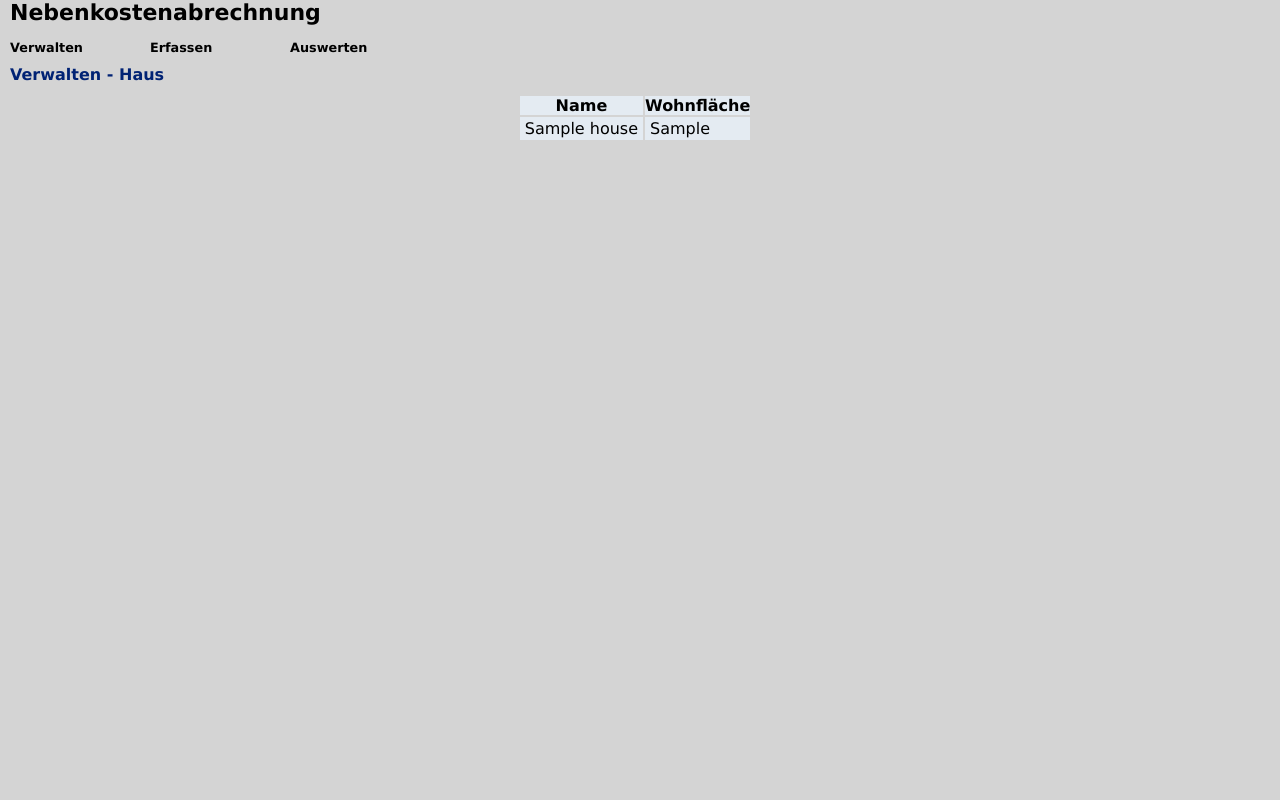
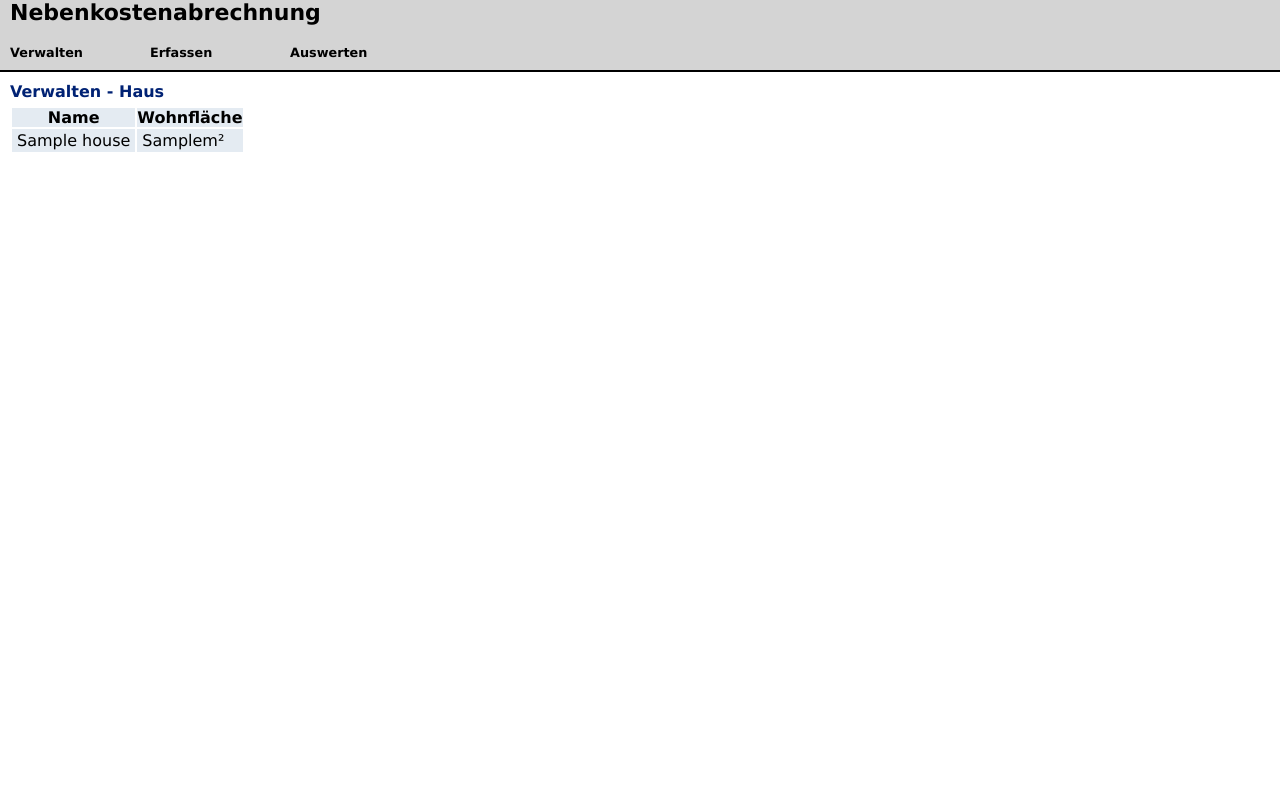
Before and after one commit to Hoernchen20/service-charges, a PHP site: page /house.php in a window 1280 px wide. Run offline with PHP 8.4, Linux system fonts and the light colour scheme; tables that the repository leaves empty or names only in its code hold one stand-in row (values such as "Sample post").

Commit message:
Inhalt von der Menüleiste deutlicher getrennt

```diff
--- a/house.php
+++ b/house.php
@@ -9,7 +9,6 @@
   </head>
 
   <body>
-    <div class="rahmen">
       <div class="head">
         <h1>Nebenkostenabrechnung</h1>
       </div>
@@ -66,13 +65,12 @@
             while($row = mysqli_fetch_object($result)) {
               echo "<tr>\n";
               echo '<td headers="name">' . $row->name . "</td>\n";
-              echo '<td headers="size">' . $row->size . "</td>\n</tr>\n";
+              echo '<td headers="size">' . $row->size . "m²</td>\n</tr>\n";
             }
             mysqli_close($db);
           ?>
           </tbody>
         </table>
       </div>
-    </div>
   </body>
 </html>
--- a/index.php
+++ b/index.php
@@ -9,7 +9,6 @@
   </head>
 
   <body>
-    <div class="rahmen">
       <div class="head">
         <h1>Nebenkostenabrechnung</h1>
       </div>
@@ -45,6 +44,5 @@
       </div>
       <div class="inhalt">
       </div>
-    </div>
   </body>
 </html>
--- a/styles.css
+++ b/styles.css
@@ -6,7 +6,6 @@
 body {
     font-family: Verdana, Helvetica, Arial, sans-serif;
     font-size: 0.8em;
-    background-color: #d4d4d4;
     }
 
 a {
@@ -56,14 +55,16 @@ div.rahmen {
 
 /* Head */
 div.head {
-    margin: 0px 0px 15px 0px;
+    padding: 0px 0px 15px 10px;
+    background-color: #d4d4d4;
     }
 
 /* Menüleiste oben */
 div.topnavi {
-    width: 1250px;
     height: 25px;
-    float: left;
+    padding: 0px 0px 0px 10px;
+    background-color: #d4d4d4;
+    border-bottom: 2px solid #000;
     }
 
 div.topnavi ul {
@@ -102,7 +103,7 @@ div.topnavi ul li:hover ul {
 
 /* Inhalt */
 div.inhalt {
-    margin: 10px auto;
+    padding: 10px 10px 10px 10px;
     }
 
 div.inhalt td {
@@ -110,7 +111,6 @@ div.inhalt td {
     }
 
 div.inhalt table {
-    margin: 10px auto;
     }
 
 tr:nth-child(odd) {
```
